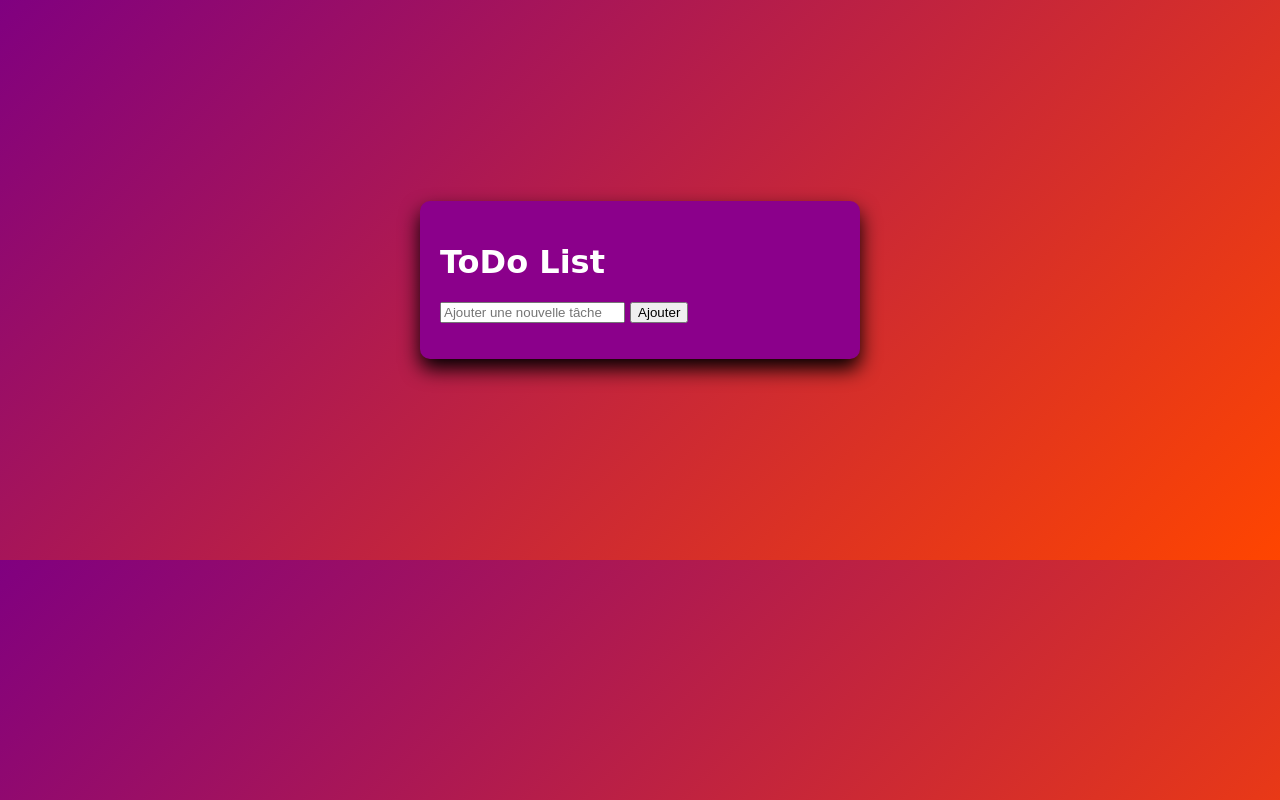
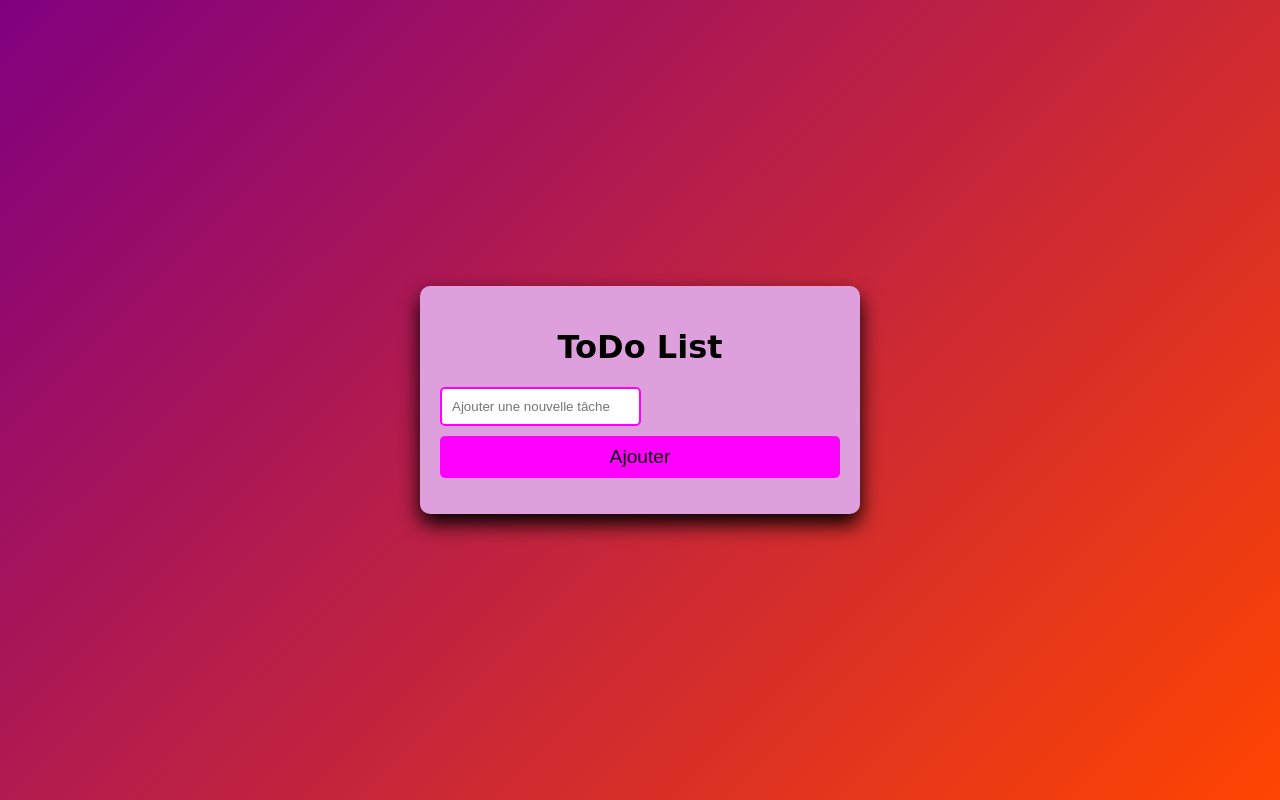
Before and after one commit to Lyjoyce/typescript_todolist, a website: page src/index.html in a window 1280 px wide. Drawn offline with Linux system fonts and the light colour scheme.

Commit message:
style app

```diff
--- a/src/index.html
+++ b/src/index.html
@@ -10,7 +10,7 @@
    <div id="app">
     <h1>ToDo List</h1>
     <input type="text" id="taskInput" placeholder="Ajouter une nouvelle tâche">
-    <button id="addTaskbutton">Ajouter</button>
+    <button id="addTaskButton">Ajouter</button>
     <ul id="taskList"></ul>
    </div>
 </body>
--- a/src/style.css
+++ b/src/style.css
@@ -5,16 +5,47 @@ body{
     display: flex;
     justify-content: center;
     align-items: center;
-    height:70vh;
+    height:100vh;
     background:linear-gradient(135deg, purple 0%,  orangered 100%);
-    color: white;
+    color: black;
+}
+#taskInput{
+    padding: 10px;
+    width: calc(100%-20px);
+    margin-bottom:10px;
+    border: 2px solid magenta;
+    border-radius: 5px;
 }
 #app{
-    background-color:darkmagenta;
+    background-color:plum;
     padding: 20px;
+    margin: 5px;
     border-radius: 10px;
     box-shadow: 0 10px 20px black;
     max-width: 400px;
-    width: 90%;
+    width: 80%;
+    transition: all 0.3s ease ;
+}
+#app h1{
+    text-align: center;
+    counter-reset: pink;
+}
+#addTaskButton{
+    padding: 10px 20px;
+    width: 100%;
+    background-color: magenta;
+    color: black;
+    border: none;
+    border-radius: 5px;
+    font-size: larger;
+    cursor: pointer;
+    transition: background-color 0.3s ease ;
+}
+#addTaskButton:hover{
+    background-color: red;
+    transform: scaleX(20px);
+}
 
+#taskList li{
+    display: flex;
 }
```
